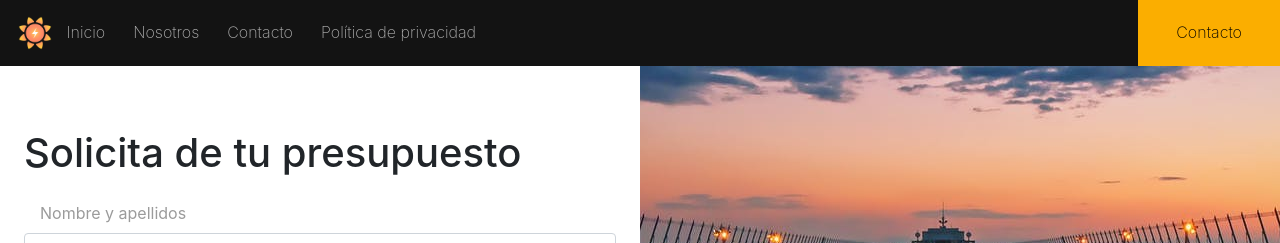
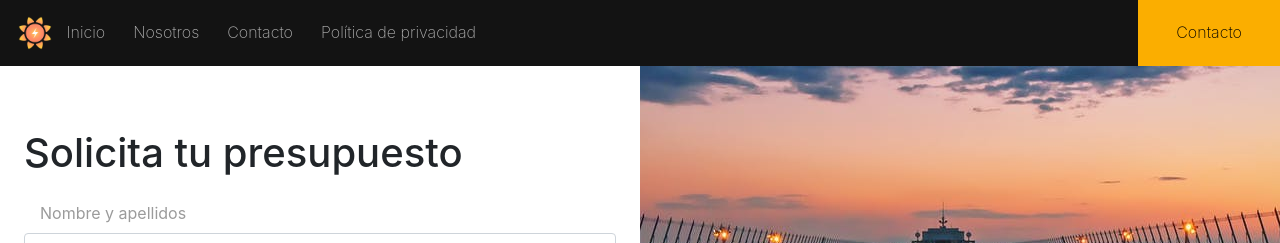
Before and after one commit to Aikideveloper/solar-web-app, a Next.js app: page /contact in a window 1280 px wide. Shown: the top 243 px of the page. Built offline with nearby package versions, Linux system fonts and the light colour scheme.

Commit message:
test hour

```diff
--- a/pages/api/contact.js
+++ b/pages/api/contact.js
@@ -31,7 +31,7 @@ const formatDate = date => {
     return [date.getMonth()+1,
                date.getDate(),
                date.getFullYear()].join('/')+' '+
-              [date.getHours() + 1,
+              [date.getHours() + 2,
                 date.getMinutes(),
                 date.getSeconds()].join(':');
 }
@@ -39,7 +39,7 @@ const formatDate = date => {
 const mailData = {
   "from": "autoconsumosolarmarketing@gmail.com",
   "to": "autoconsumosolarmarketing@gmail.com",
-  "subject": `SOLICITUD DE PRESUPUESTO WEB - ${req.body.province} - ${formatDate(new Date)}`,
+  "subject": `SOLICITUD DE PRESUPUESTO WEB - ${req.body.province} - ${formatDate(new Date())}`,
   "html": `
     nombre: ${req.body.name}<br>
     email: ${req.body.email}<br>
--- a/pages/contact.js
+++ b/pages/contact.js
@@ -7,7 +7,7 @@ const contact = () => {
       <div className="contact-desktop container pt-5 vh-100 d-flex align-items-center">
         <div id="leftHalf" className="d-flex align-items-center justify-content-center ">
           <div className="p-4">
-            <h1 className="pb-3">Solicita de tu presupuesto</h1>
+            <h1 className="pb-3">Solicita tu presupuesto</h1>
             <Form />
           </div>
         </div>
```
Also changed, not shown: 1 other file (tests, documents, lock files or other folders).
